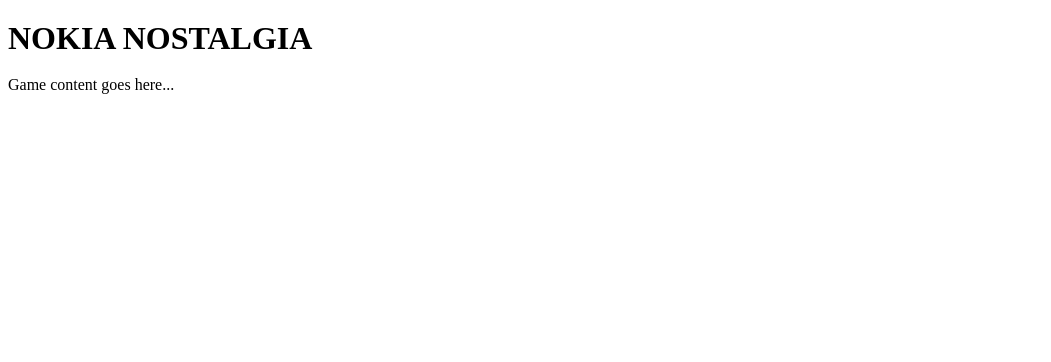
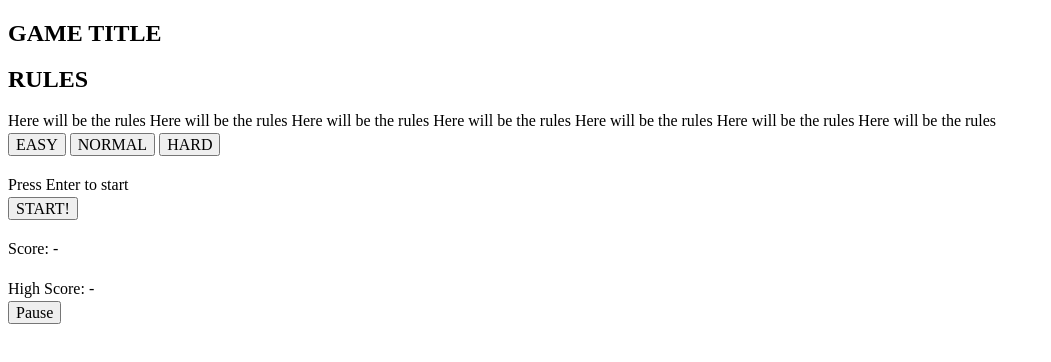
Before and after one commit to ev-dev00/Nokia-Nostalgia, a plain HTML site: page index.html in a window 1280 px wide. Shown: the whole page, without its empty margins (0-1051 px from the left). Drawn offline with Linux system fonts and the light colour scheme.

Commit message:
main game starting creation

```diff
--- a/index.html
+++ b/index.html
@@ -8,23 +8,40 @@
     <link rel="stylesheet" href="css/color-palette.css" />
     <link rel="stylesheet" href="css/fonts.css" />
     <link rel="stylesheet" href="css/styles.css" />
+
   </head>
 </head>
 <body class="page-wrapper">
-     <header>
-        <h1>NOKIA NOSTALGIA</h1>
-    </header>
-    <main class = "main">
-        <div class="game-container">
-            <div class="game-screen">
-                <div class="game-display">
-                    <div class="game-content">
-                        <p>Game content goes here...</p>
-                    </div>
-                </div>
+    <main id ="app">
+         <section id="start-screen">
+            <h1> GAME TITLE </h2>
+            <div id="info-wrapper">
+                <h2>RULES</h2>
+                <p>Here will be the rules Here will be the rules
+                    Here will be the rules Here will be the rules
+                    Here will be the rules Here will be the rules
+                    Here will be the rules </p>
             </div>
-        </div>
-
+            <div id="challenge-wrapper">
+                <button>EASY</button>
+                <button>NORMAL</button>
+                <button>HARD</button>
+            </div>
+            <div id="btn">
+                <p>Press Enter to start</p>
+                <button>START!</button>
+            </div>
+         </section>
+         <section id="play-screen">
+            <p> Score: <span class="score">-</span> <p>
+            <p> High Score: <span class="high-score">-</span> </p>
+            <div class="cell"></div>
+            <button>Pause</button>
+         </section>
+         <section id="end-screen"></section>
     </main>
+    <footer>
+        <script src="scripts/main.js"></script>
+    </footer>
 </body>
 </html>
--- /dev/null
+++ b/scripts/main.js
@@ -0,0 +1,19 @@
+function createCell(rows, col) {
+  const cell = []
+  for (let r = 0; r < rows; r++) {
+    const row = []
+    for (let c = 0; c < col; c++) {
+      row.push(0)
+    }
+    cell.push(row)
+  }
+  return cell
+}
+
+console.log(createCell(5, 5))
+
+let snakePosition = [
+  [8, 2],
+  [7, 2],
+  [6, 2],
+]
```
Also changed, not shown: play.html (deleted, +0 -21 lines), script/main.js (deleted).
